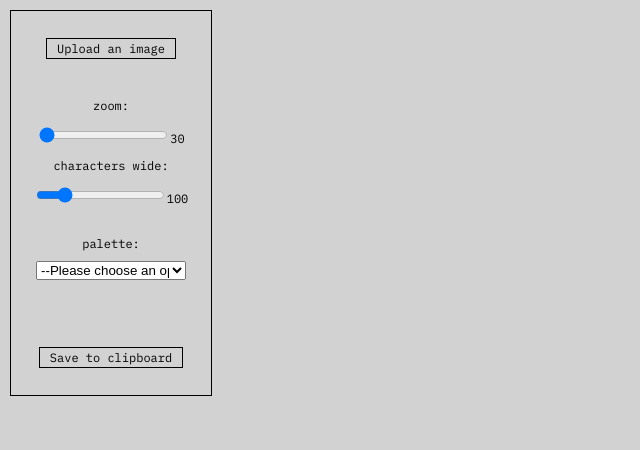
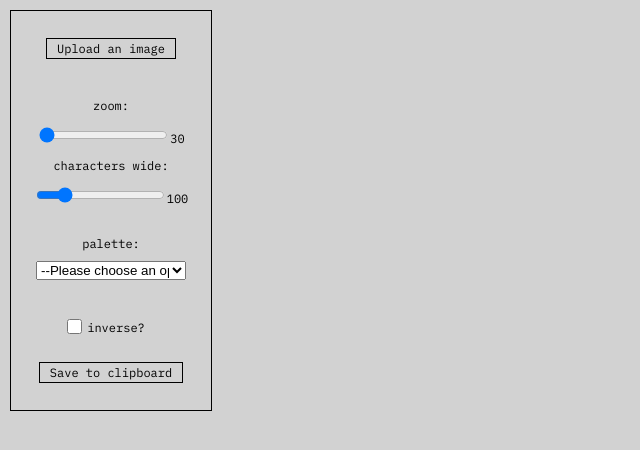
Before and after one commit to rybarczykj/ascii, a React (Create React App) app: page / in a window 1280 px wide. Shown: the top 450 px of the page, without its empty margins (0-640 px from the left). Built offline with nearby package versions, Linux system fonts and the light colour scheme; a web font is replaced by a local one.

Commit message:
add invert

```diff
--- a/src/App.tsx
+++ b/src/App.tsx
@@ -28,12 +28,19 @@ const App: React.FC = () => {
 
     const [palette, setPalette] = React.useState<string>(ASCIICHARS[0]);
 
-    const onResolutionChange = (imageFile: File, newResolution: number, palette: string) => {
+    const [invert, setInvert] = React.useState(false);
+
+    const onResolutionChange = (
+        imageFile: File,
+        newResolution: number,
+        palette: string,
+        invert: boolean,
+    ) => {
         resizeImage({
             file: imageFile,
             maxWidth: newResolution,
         }).then((canvas) => {
-            const newAscii = getAsciiFromCanvas(canvas, palette);
+            const newAscii = getAsciiFromCanvas(canvas, palette, invert);
             const newFontSize = specs.width / newResolution;
 
             setSpecs({
@@ -46,7 +53,8 @@ const App: React.FC = () => {
     };
 
     const debounceOnresolutionChange = debounce(
-        (file: File, resolution, palette) => onResolutionChange(file, resolution, palette),
+        (file: File, resolution, palette, invert) =>
+            onResolutionChange(file, resolution, palette, invert),
         0,
     );
 
@@ -67,7 +75,12 @@ const App: React.FC = () => {
                                 return;
                             }
                             setCurrentFile(myFile);
-                            debounceOnresolutionChange(myFile, initialState.resolution, palette);
+                            debounceOnresolutionChange(
+                                myFile,
+                                initialState.resolution,
+                                palette,
+                                invert,
+                            );
                         }}
                     />
                 </div>
@@ -80,7 +93,7 @@ const App: React.FC = () => {
                         if (!currentFile) {
                             return;
                         }
-                        debounceOnresolutionChange(currentFile, resolution, palette);
+                        debounceOnresolutionChange(currentFile, resolution, palette, invert);
                     }}
                 />
                 <PaletteDropdown
@@ -89,10 +102,34 @@ const App: React.FC = () => {
                         if (!currentFile) {
                             return;
                         }
-                        debounceOnresolutionChange(currentFile, specs.resolution, option);
+                        debounceOnresolutionChange(currentFile, specs.resolution, option, invert);
                         setPalette(option);
                     }}
                 />
+
+                <form>
+                    <div className="checkboxes">
+                        <label>
+                            <input
+                                type="checkbox"
+                                checked={invert}
+                                onChange={() => {
+                                    if (!currentFile) {
+                                        return;
+                                    }
+                                    debounceOnresolutionChange(
+                                        currentFile,
+                                        specs.resolution,
+                                        palette,
+                                        !invert,
+                                    );
+                                    setInvert(!invert);
+                                }}
+                            />
+                            {'inverse?'}
+                        </label>
+                    </div>
+                </form>
 
                 <div className="menu-entry">
                     <label htmlFor="clipboard-button" className="clickable-button">
--- a/src/ascii-utils.tsx
+++ b/src/ascii-utils.tsx
@@ -25,7 +25,7 @@ export const ASCIICHARS = [
 export const getAsciiFromCanvas = (
     canvas: HTMLCanvasElement,
     asciiChars: string,
-    inverse = true,
+    inverse = false,
 ): string => {
     const context = canvas.getContext('2d');
     const data = context?.getImageData(0, 0, canvas.width, canvas.height);
--- a/src/index.css
+++ b/src/index.css
@@ -78,3 +78,18 @@ input[type='button'] {
     width: 150px;
     margin: 10px;
 }
+
+.checkboxes label {
+    display: block;
+    text-indent: -15px;
+}
+
+.checkboxes input {
+    width: 25px;
+    height: 15px;
+    padding: 0;
+    margin: 0;
+    vertical-align: bottom;
+    position: relative;
+    top: -1px;
+}
```
